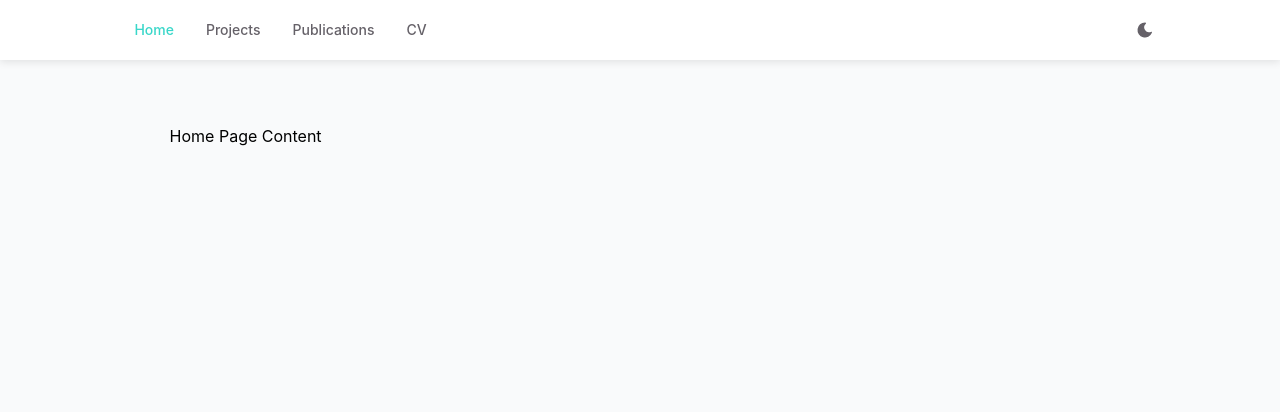
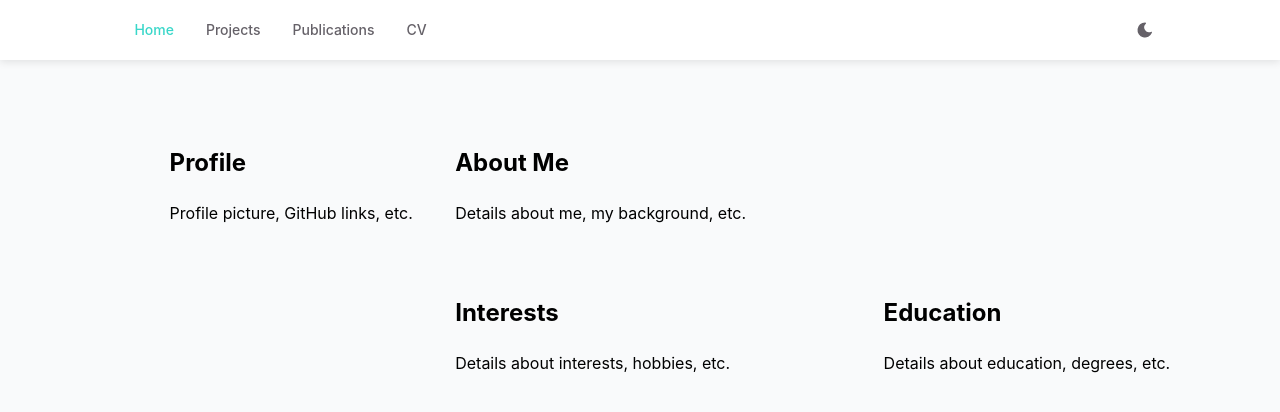
Before and after one commit to DerSimi/portfolio-website, a React (Vite) app: page / in a window 1280 px wide. Shown: the top 412 px of the page. Built offline with nearby package versions, Linux system fonts and the light colour scheme.

Commit message:
project reorganization and home page grid

```diff
--- a/src/App.tsx
+++ b/src/App.tsx
@@ -1,12 +1,12 @@
 import '@mantine/core/styles.css';
 import { MantineProvider } from '@mantine/core';
-import { HomePage } from './pages/Home.page';
 import { theme } from './theme';
+import { RootPage } from './RootPage';
 
 export default function App() {
   return (
     <MantineProvider theme={theme}>
-      <HomePage />
+      <RootPage />
     </MantineProvider>
   );
 }
--- a/src/pages/Home.page.tsx
+++ b/src/RootPage.tsx
@@ -1,9 +1,10 @@
 import { useState, ReactElement } from "react";
 import { Box, useMantineColorScheme, useMantineTheme } from "@mantine/core";
 import { NavBar } from "@/components /NavBar/NavBar";
+import { Home } from "@/pages/Home";
 
 // You can move these into their own files in a 'views' or 'sections' folder later
-const HomeContent = () => <div>Home Page Content</div>;
+const HomeContent = () => <div><Home/></div>;
 const ProjectsContent = () => <div>Projects Page Content</div>;
 const PublicationsContent = () => <div>Publications Page Content</div>;
 const CVContent = () => <div>CV Page Content</div>;
@@ -22,7 +23,7 @@ const navLinks = [
   { label: "CV", href: "#" },
 ];
 
-export function HomePage() {
+export function RootPage() {
   const [activeLink, setActiveLink] = useState("Home");
   const { colorScheme } = useMantineColorScheme();
   const theme = useMantineTheme();
--- a/src/Router.tsx
+++ b/src/Router.tsx
@@ -1,10 +1,10 @@
 import { createBrowserRouter, RouterProvider } from 'react-router-dom';
-import { HomePage } from './pages/Home.page';
+import { RootPage } from './RootPage';
 
 const router = createBrowserRouter([
   {
     path: '/',
-    element: <HomePage />,
+    element: <RootPage />,
   },
 ]);
 
--- /dev/null
+++ b/src/components /Home/AboutMe.tsx
@@ -0,0 +1,8 @@
+export function AboutMe() {
+    return (
+        <div>
+            <h2>About Me</h2>
+            <p>Details about me, my background, etc.</p>
+        </div>
+    );
+}
--- /dev/null
+++ b/src/components /Home/Education.tsx
@@ -0,0 +1,8 @@
+export function Education() {
+    return (
+        <div>
+            <h2>Education</h2>
+            <p>Details about education, degrees, etc.</p>
+        </div>
+    );
+}
--- /dev/null
+++ b/src/components /Home/Interests.tsx
@@ -0,0 +1,8 @@
+export function Interests() {
+    return (
+        <div>
+            <h2>Interests</h2>
+            <p>Details about interests, hobbies, etc.</p>
+        </div>
+    );
+}
--- /dev/null
+++ b/src/components /Home/Profile.tsx
@@ -0,0 +1,10 @@
+// IN THIS FILE PROFILE PICTURE, GITHUB LINKS, ETC.
+
+export function Profile() {
+    return (
+        <div>
+            <h2>Profile</h2>
+            <p>Profile picture, GitHub links, etc.</p>
+        </div>
+    );
+}
--- /dev/null
+++ b/src/pages/Home.tsx
@@ -0,0 +1,43 @@
+import { AboutMe } from '@/components /Home/AboutMe';
+import { Education } from '@/components /Home/Education';
+import { Interests } from '@/components /Home/Interests';
+import { Profile } from '@/components /Home/Profile';
+import { Grid, Paper, Text } from '@mantine/core';
+
+export function Home() {
+  return (
+    <Grid gutter="xl">
+
+      {/* --- Profile Block --- */}
+      <Grid.Col span={{ base: 12, lg: 3 }}>
+        <Profile />
+      </Grid.Col>
+
+      {/* --- Rechte, große Spalte --- */}
+      <Grid.Col span={{ base: 12, lg: 9 }}>
+        <Grid gutter="xl">
+          {/* ERSTE REIHE: "About me" nimmt die volle Breite (12/12) ein */}
+          <Grid.Col span={12}>
+            <AboutMe />
+          </Grid.Col>
+
+          {/* ZWEITE REIHE: Teilt sich auf in Interests und Education */}
+
+          {/* "Interests" nimmt die linke Hälfte (6/12) der Reihe ein */}
+          {/* Responsiv: Auf kleinen Screens (base) volle Breite, ab sm die Hälfte */}
+          <Grid.Col span={{ base: 12, sm: 6 }}>
+            <Interests />
+          </Grid.Col>
+
+
+          {/* "Education" nimmt die rechte Hälfte (6/12) der Reihe ein */}
+          <Grid.Col span={{ base: 12, sm: 6 }}>
+            <Education />
+          </Grid.Col>
+
+        </Grid>
+      </Grid.Col>
+
+    </Grid>
+  );
+}
```
